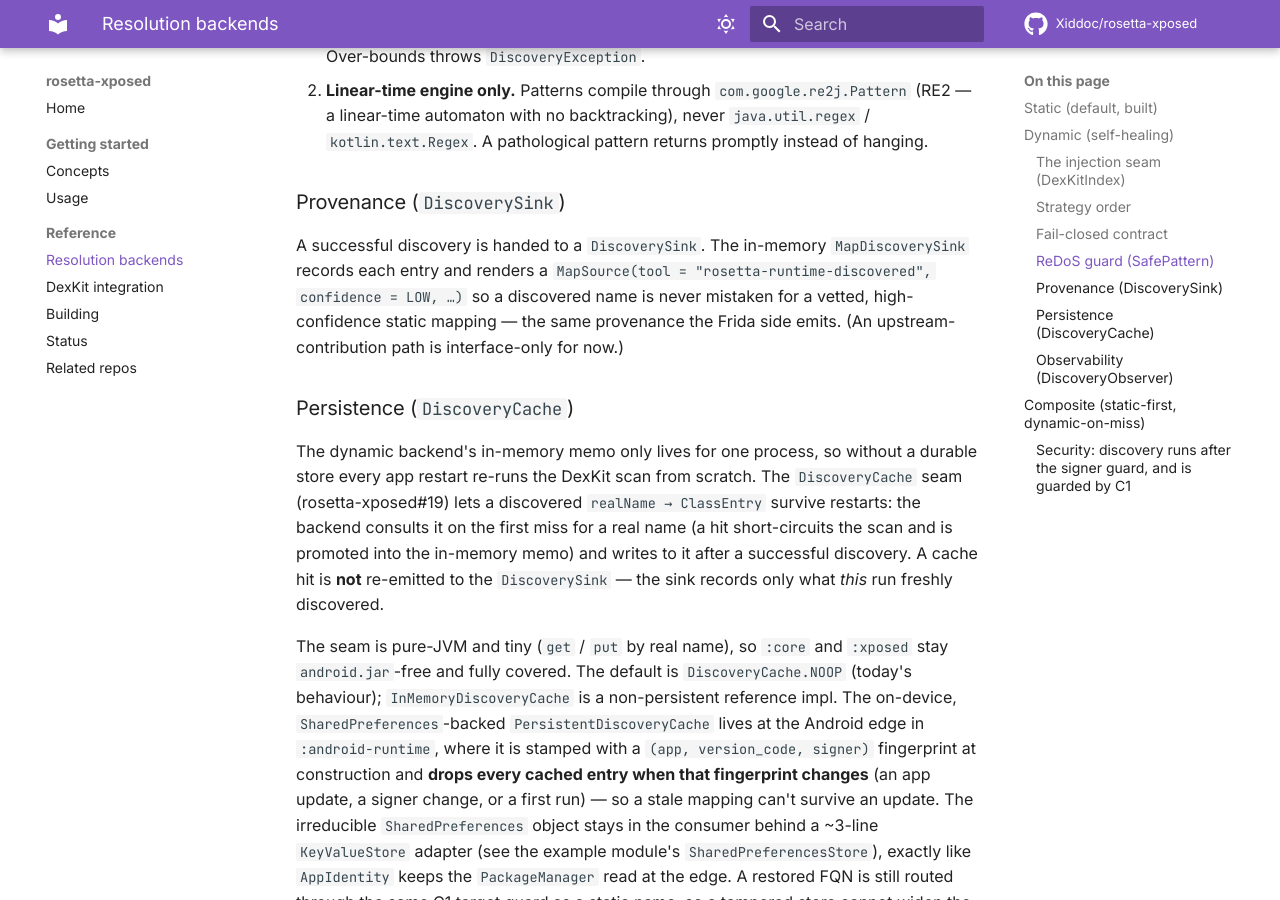
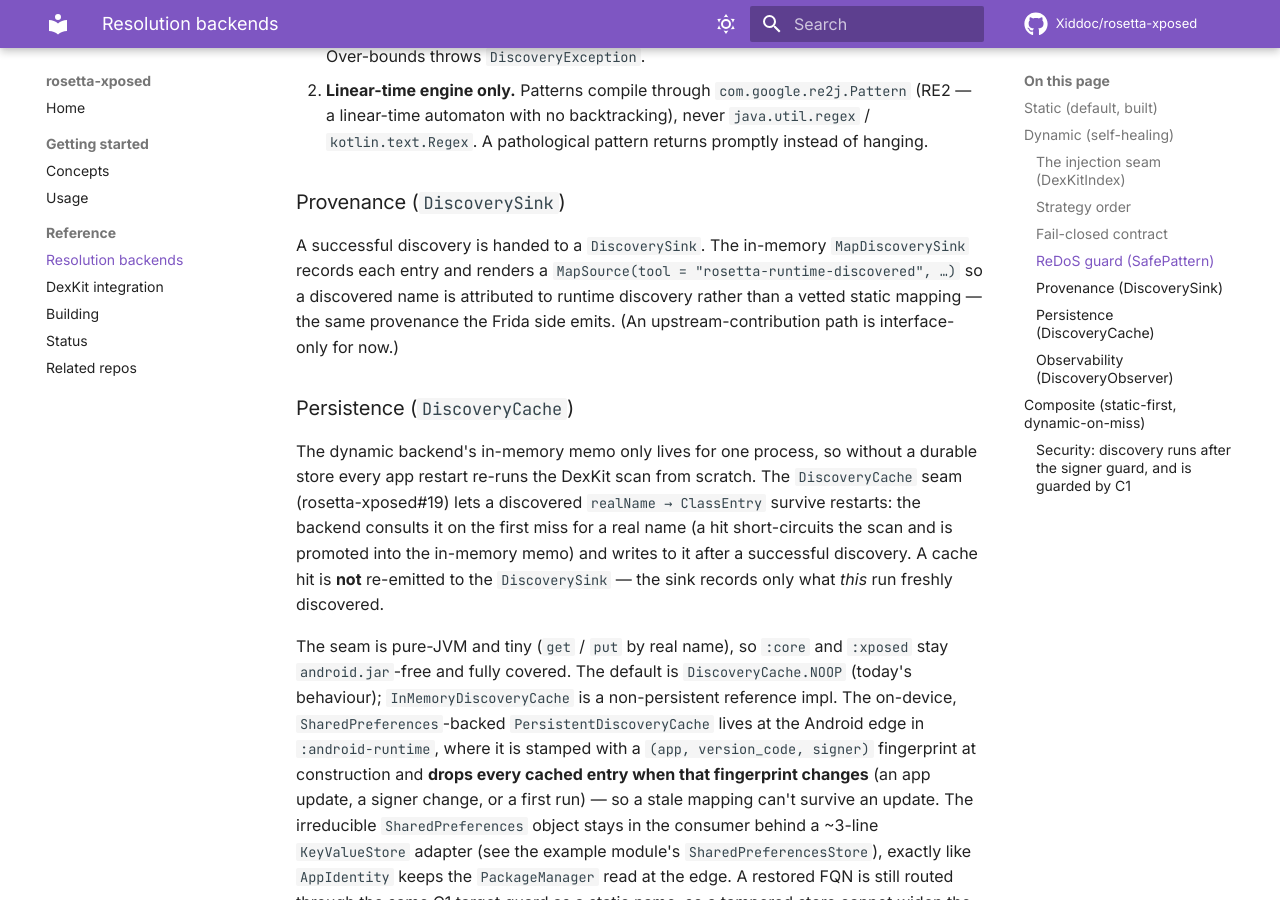
Before and after one commit to Xiddoc/rosetta-xposed, an MkDocs documentation site: the page built from docs/reference/backends.md, in a window 1280 px wide and 900 px high, scrolled down 2197 px. Built offline with MkDocs 1.6.1 and Material for MkDocs 9.7.7, drawn with Linux system fonts in a browser that asks for light colours; comment, search, counter and statistics services are not loaded.

Commit message:
docs: sweep stale schema_version 2 -> 3 and drop dangling confidence
- bump factual schema_version: 2 -> 3 references in README, docs/index,
  concepts, related, status, CLAUDE.md, and the ClassEntryCodec comment
- fix the README SemVer line to 0.2.x <-> schema 3
- remove the dangling confidence = LOW / "high-confidence" snippet from
  docs/reference/backends.md (the field/enum no longer exists)

Historical references and the conformance README (parity-agent territory)
are left untouched.

https://claude.ai/code/session_013ty1idr6cMpQvazDEcmwNf

```diff
--- a/docs/reference/backends.md
+++ b/docs/reference/backends.md
@@ -100,10 +100,10 @@ chokepoint that neutralises this with two fail-closed layers:
 
 A successful discovery is handed to a `DiscoverySink`. The in-memory
 `MapDiscoverySink` records each entry and renders a
-`MapSource(tool = "rosetta-runtime-discovered", confidence = LOW, …)` so a
-discovered name is never mistaken for a vetted, high-confidence static
-mapping — the same provenance the Frida side emits. (An upstream-contribution
-path is interface-only for now.)
+`MapSource(tool = "rosetta-runtime-discovered", …)` so a discovered name is
+attributed to runtime discovery rather than a vetted static mapping — the same
+provenance the Frida side emits. (An upstream-contribution path is
+interface-only for now.)
 
 ### Persistence (`DiscoveryCache`)
 
```
Also changed, not shown: CLAUDE.md (+4 -4 lines), README.md (+2 -2 lines), docs/getting-started/concepts.md (+2 -2 lines), docs/index.md (+1 -1 lines), docs/reference/related.md (+2 -2 lines), docs/reference/status.md (+1 -1 lines), 1 other file.
